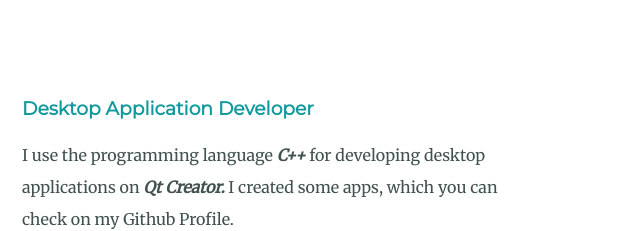
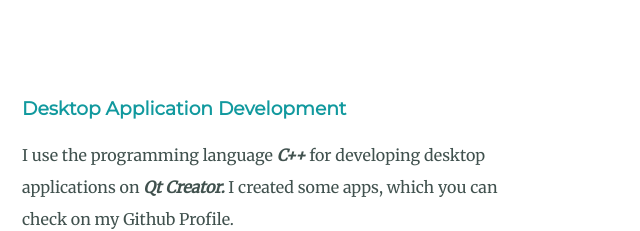
Before and after one commit to anurag-singh123/My-Website, a plain HTML site: page index.html in a window 1280 px wide. Shown: the part 2109-2340 px from the top of the page, 456-1096 px from the left. Drawn offline with Linux system fonts and the light colour scheme.

Commit message:
text changed

```diff
--- a/index.html
+++ b/index.html
@@ -43,7 +43,7 @@
             </div>
             <div class="skill-row">
                 <img src="images/software.png" class="code-img" alt="chillies-image">
-                <h3>Desktop Application Developer</h3>
+                <h3>Desktop Application Development</h3>
                 <p>I use the programming language <b><i>C++</i></b> for developing desktop applications on <b><i>Qt Creator. </i></b>I created some apps, which you can check on my Github Profile.</p>
             </div>
         </div>
```
